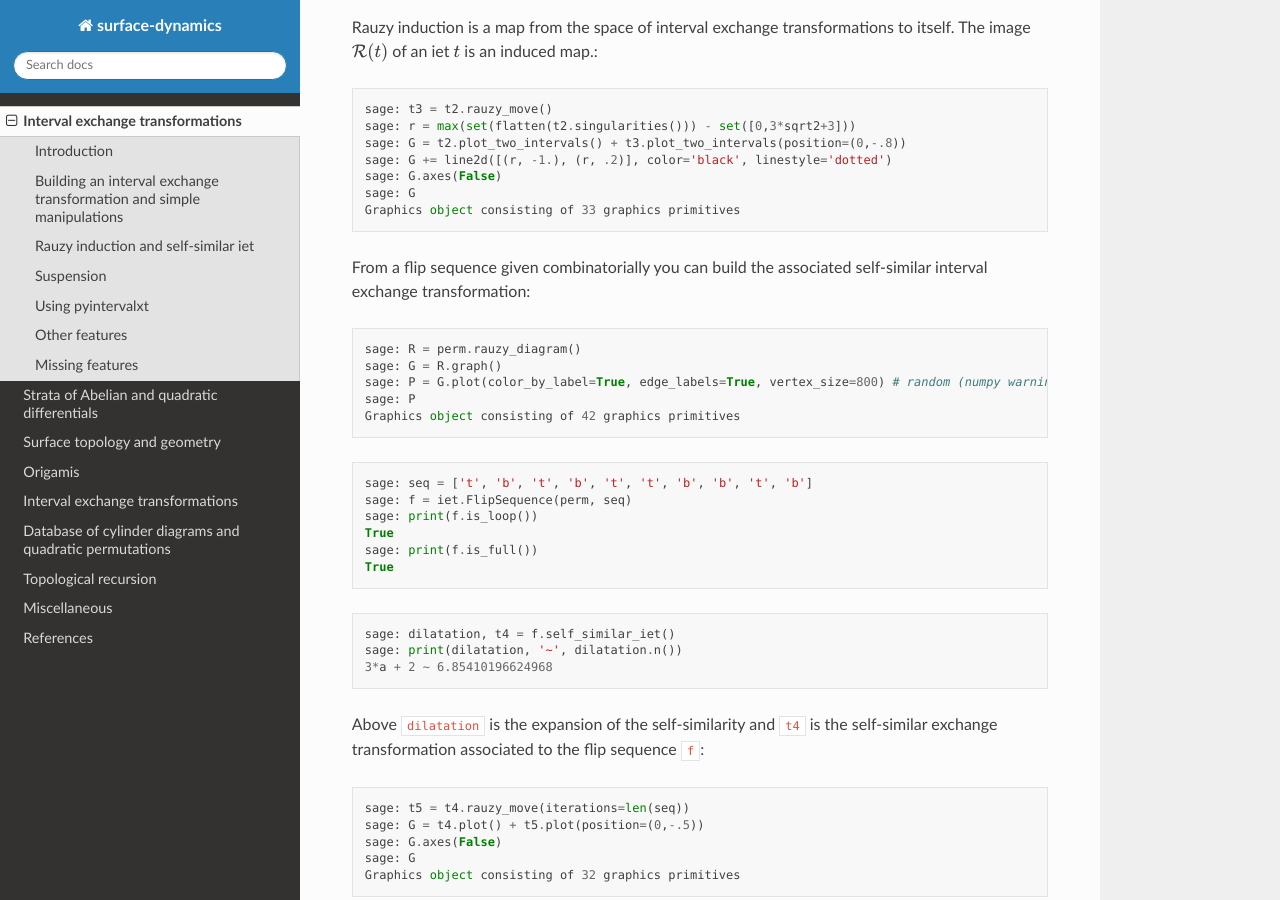
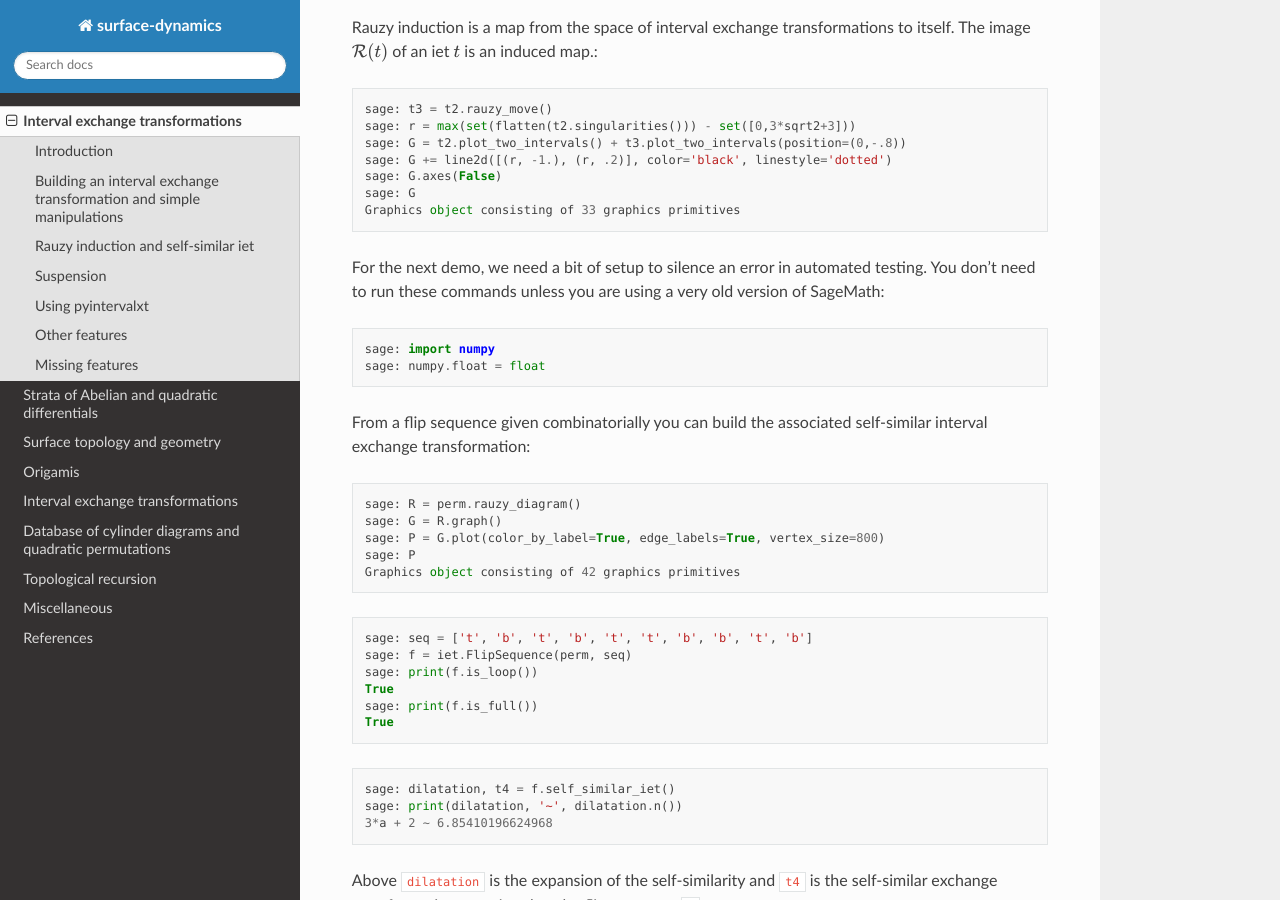
Before and after one commit to flatsurf/surface-dynamics, a Sphinx documentation site: the page built from doc/source/demo_interval_exchanges.rst, in a window 1280 px wide and 900 px high, scrolled down 1908 px. Built offline with Sphinx 7.4.7 and the Read the Docs theme 2.0.0, drawn with Linux system fonts in a browser that asks for light colours.

Commit message:
Fix error with new numpy and old SageMath

```diff
--- a/doc/source/demo_interval_exchanges.rst
+++ b/doc/source/demo_interval_exchanges.rst
@@ -97,12 +97,19 @@ The image :math:`\mathcal{R}(t)` of an iet :math:`t` is an induced map.::
     sage: G
     Graphics object consisting of 33 graphics primitives
 
+For the next demo, we need a bit of setup to silence an error in automated
+testing. You don't need to run these commands unless you are using a very old
+version of SageMath::
+
+    sage: import numpy
+    sage: numpy.float = float
+
 From a flip sequence given combinatorially you can build the associated self-similar
 interval exchange transformation::
 
     sage: R = perm.rauzy_diagram()
     sage: G = R.graph()
-    sage: P = G.plot(color_by_label=True, edge_labels=True, vertex_size=800) # random (numpy warning in conda)
+    sage: P = G.plot(color_by_label=True, edge_labels=True, vertex_size=800)
     sage: P
     Graphics object consisting of 42 graphics primitives
 
```
